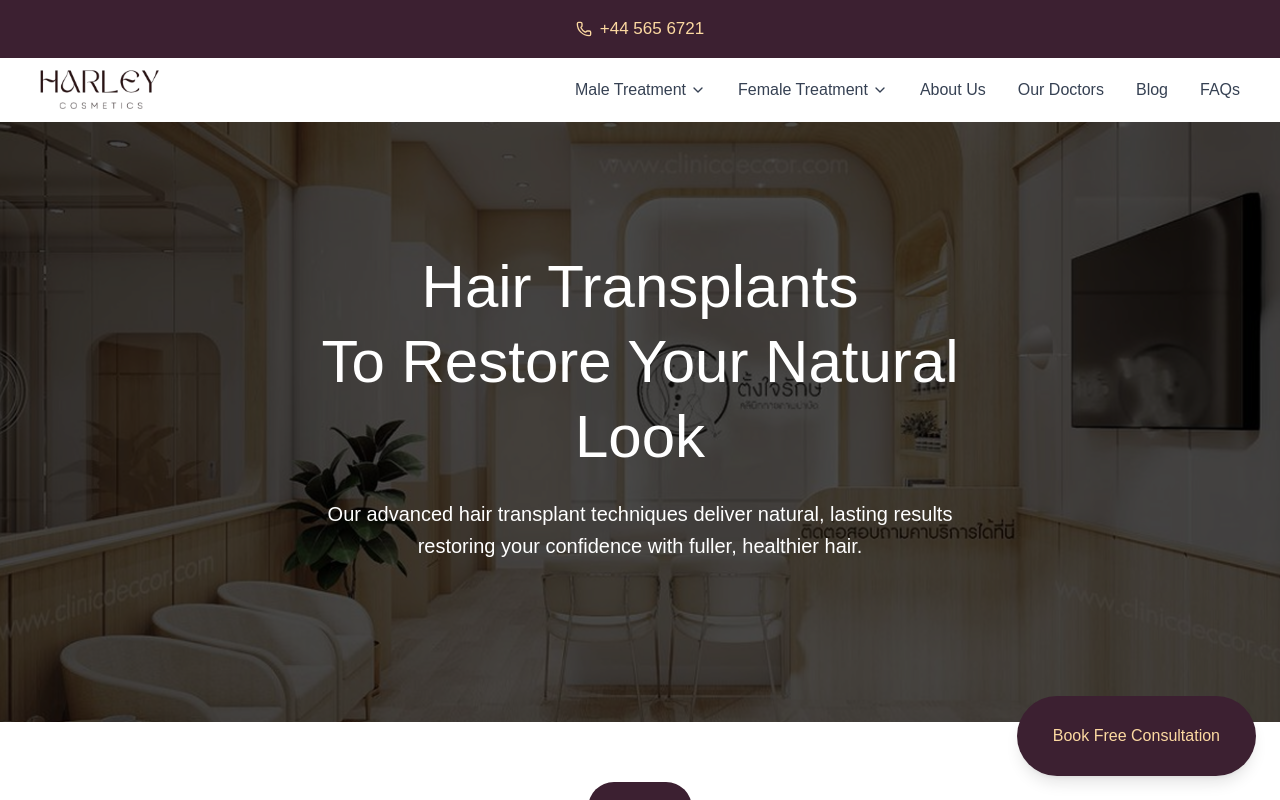
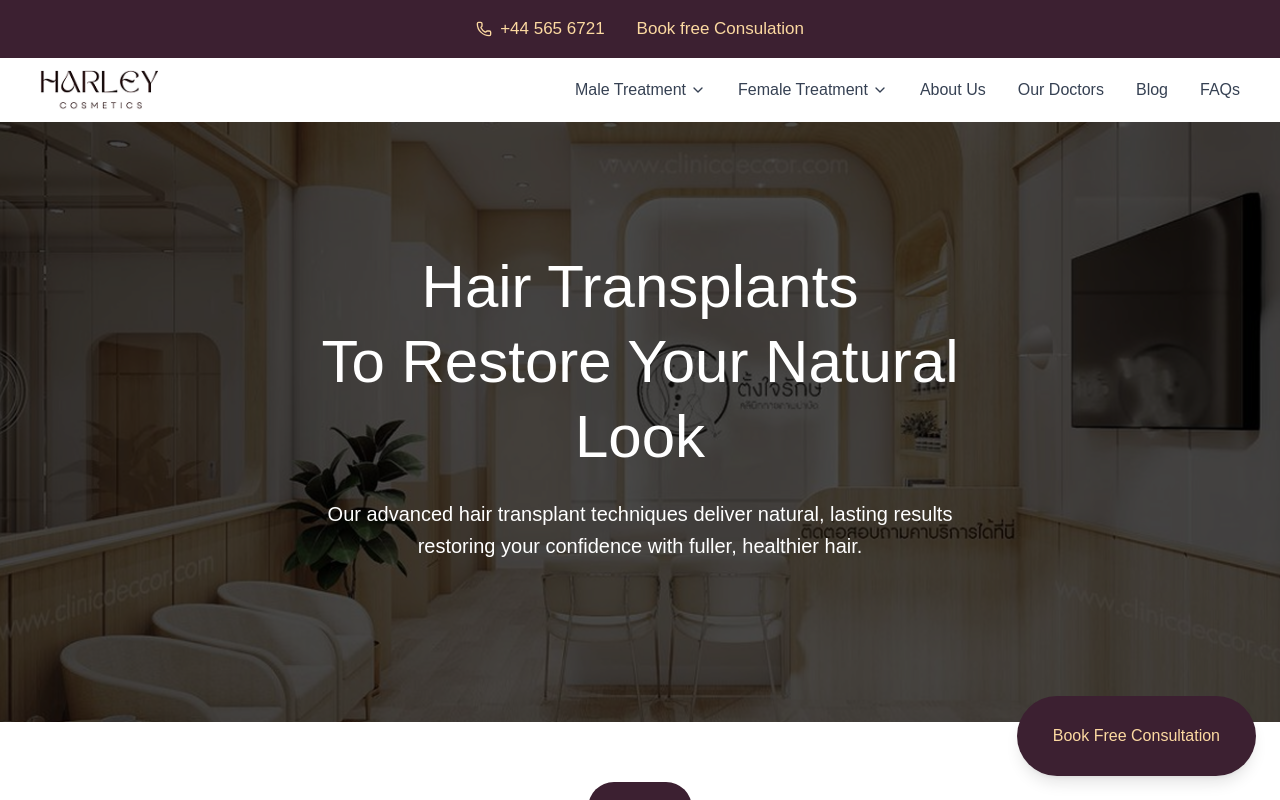
Before and after one commit to Saleh-09/HarleyCosmetics, a React (Vite) app: page / in a window 1280 px wide. Built offline with nearby package versions, Linux system fonts and the light colour scheme.

Commit message:
Updated Header

```diff
--- a/src/components/Navbar.jsx
+++ b/src/components/Navbar.jsx
@@ -1,5 +1,5 @@
 import React from "react";
-import Logo from "../assets/Logo.svg"
+import Logo from "../assets/HarleyCosmticsLogo.png"
 import { Phone, ChevronDown, Menu, X} from "lucide-react"
 import { Link } from "react-router-dom";
 import { useState } from "react"
@@ -37,6 +37,11 @@ const Navbar = () =>{
                 <div className="flex items-center gap-2 no-underline">
                      <Phone className="w-4 h-4" />
                     <span className="text-[13px] lg:text-[17px]">+44 565 6721</span>
+                </div>
+                <div className="flex items-center gap-2 no-underline">
+                    <Link>
+                        <span className="text-[13px] lg:text-[17px]">Book free Consulation</span>
+                    </Link>
                 </div>
                 </div>
             </div>
```
Also changed, not shown: src/assets/HarleyCosmticsLogo.png (added), src/assets/HarleyCosmticsLogo.svg (added).
